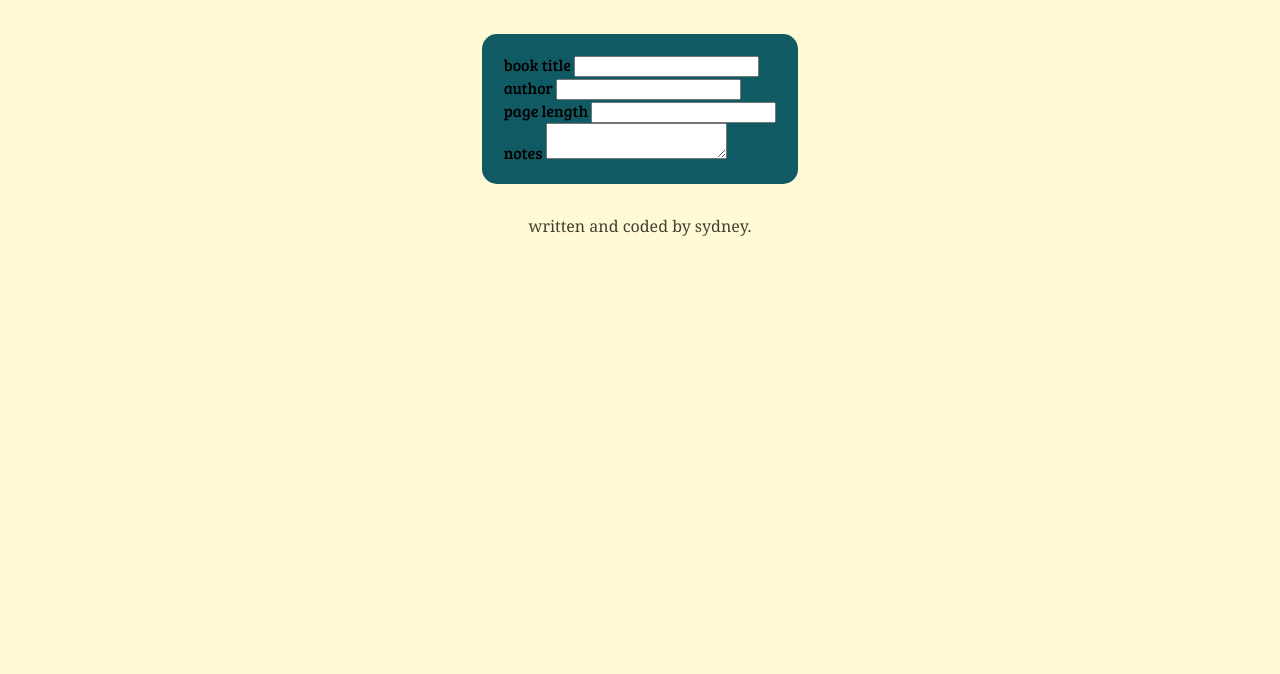
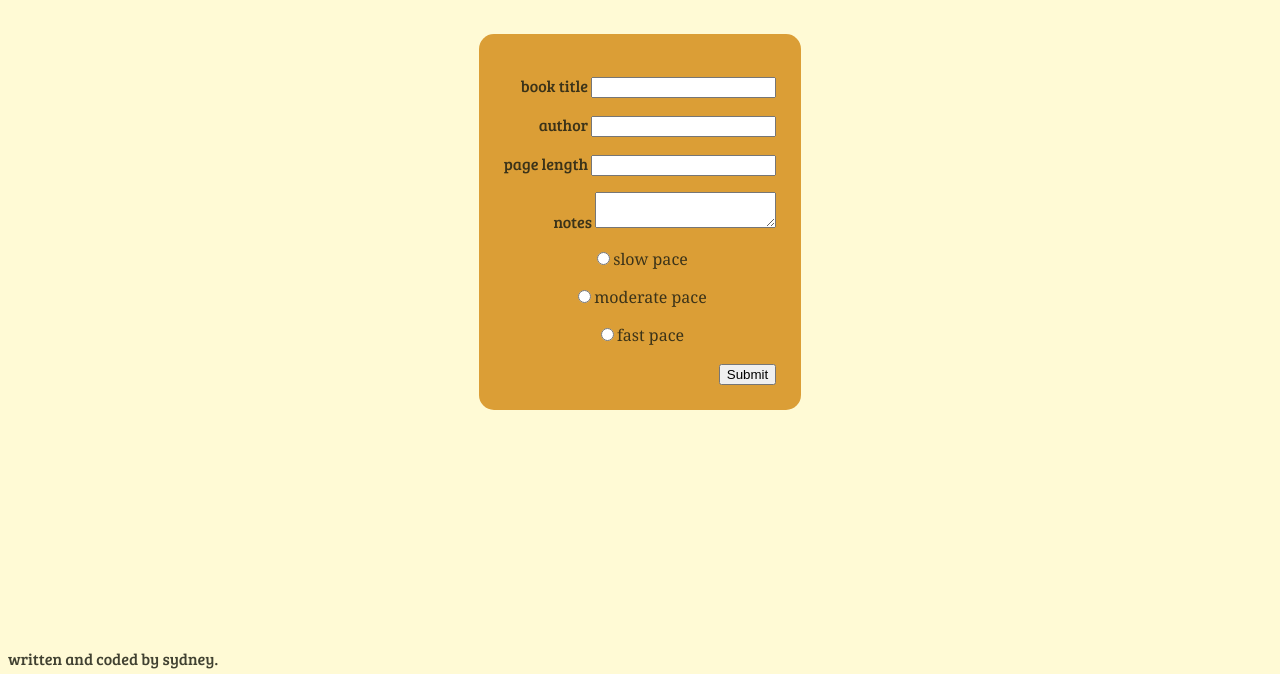
Before and after one commit to ssprousey/noveldocket, a website: page startReading.html in a window 1280 px wide. Shown: the part 126-800 px from the top of the page. Drawn offline with Linux system fonts and the light colour scheme.

Commit message:
working copy

```diff
--- a/startReading.html
+++ b/startReading.html
@@ -22,23 +22,29 @@
 
     <div class="startReadingContainer">
       <div class="startReading">
-        <form action="/my-handling-form-page" method="post">
-          <div>
+        <form action="" method="get">
+          <p><div>
             <label for="title">book title</label>
             <input type="text" id="title" name="book title" />
-          </div>
-          <div>
+          </div></p>
+          <p><div>
             <label for="author">author</label>
             <input type="text" id="author" name="author" />
-          </div>
-          <div>
+          </div></p>
+          <p><div>
             <label for="page length">page length</label>
             <input type="text" id="page length" name="page length" />
-          </div>
-          <div>
+          </div></p>
+          <p><div>
             <label for="notes">notes</label>
             <textarea id="notes" name="notes"></textarea>
-          </div>
+          </div></p>
+
+          <p><input type="radio" name="pace" value="slow">slow pace<br></p>
+          <p><input type="radio" name="pace" value="moderate">moderate pace<br></p>
+          <p><input type="radio" name="pace" value="fast">fast pace<br></p>
+          <input type="submit" value="Submit">
+
         </form>
       </div>
     </div>
@@ -46,6 +52,6 @@
 
 
 
-    <p>written and coded by sydney.</p>
+    <div class="bottomContainer"><div class="bottom">written and coded by sydney.</div></div>
   </body>
 </html>
--- a/styles/style.css
+++ b/styles/style.css
@@ -154,16 +154,30 @@ ul {
 .startReadingContainer {
   display: flex;
   justify-content: center;
-  width: 100%;
+  width: 100;
 }
 
 .startReading {
+  text-align: right;
   display: flex;
-  background-color: #105a63;
+  color: rgba(30, 32, 20, 0.85);
+  background-color: #db9e36;
   border-radius: 15px;
-  height: 150px;
-  width: 25%;
+  height: auto;
+  width: auto;
   margin: 15px;
+  padding: 25px;
   align-items: center;
   justify-content: center;
 }
+
+.bottomContainer {
+  position: relative;
+  text-align: center;
+}
+
+.bottom {
+  color: rgba(30, 32, 20, 0.85);
+  position: fixed;
+  bottom: 5px;
+}
```
Also changed, not shown: howItWorks.html (+2 -2 lines), myNovels.html (+1 -1 lines).
